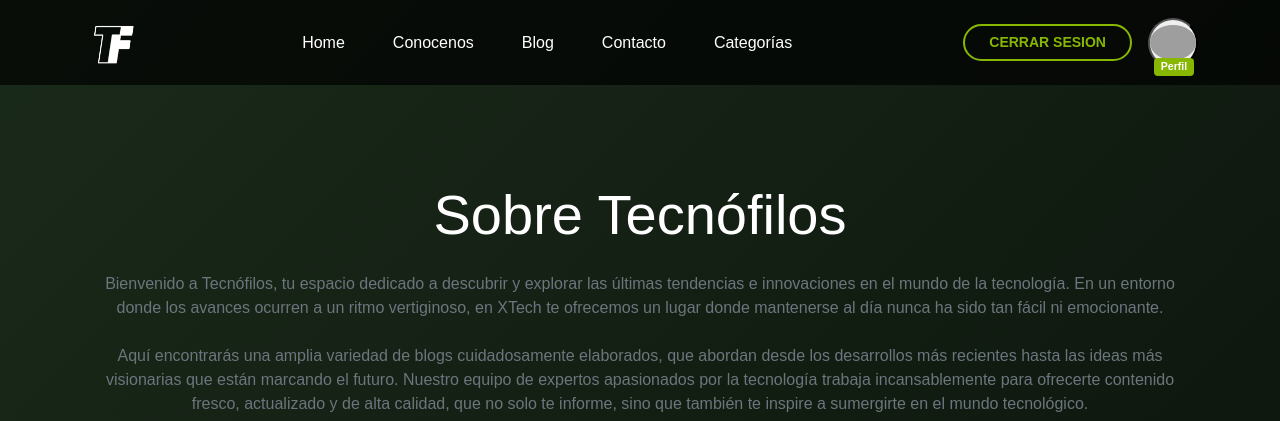
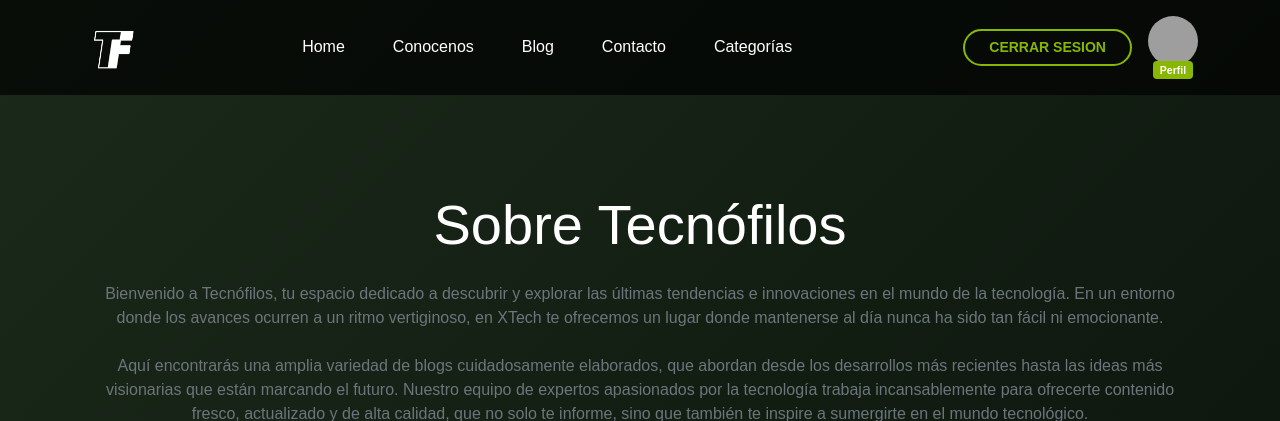
Before and after one commit to anabelaMaciel/proyecto-final-info, a Django app: page /about/ in a window 1280 px wide. Shown: the top 421 px of the page. Run offline with Django 5.2, Linux system fonts and the light colour scheme; the visitor is signed in with stand-in values (Sample User, id 1); grey boxes are pictures that could not be loaded.

Commit message:
Arregle boton de perfil

```diff
--- a/templates/base.html
+++ b/templates/base.html
@@ -284,21 +284,22 @@
                         <b class="small">CERRAR SESION</b>
                     </button>
                 </form>
-
-                <button title="Mi perfil" type="button" style="width: 50px; height: 50px" class="d-flex p-0 m-0 rounded-circle align-items-center mx-auto my-3">
-                    <a href="{% url 'editar_perfil' %}">
+                <div class="d-flex flex-column align-items-center mx-auto my-3">
+                    <a href="{% url 'editar_perfil' %}" class="p-0 m-0 rounded-circle d-flex align-items-center">
                         {% if user.imagen_perfil %}
-                            <img src="{{ user.imagen_perfil.url }}" alt="Imagen de perfil" class="img-fluid rounded-circle">
+                            <img src="{{ user.imagen_perfil.url }}" alt="Imagen de perfil" style="width: 50px; height: 50px" class="img-fluid rounded-circle">
                         {% else %}
-                            <img src="{% static 'path/to/default-image.jpg' %}" alt="Imagen de perfil predeterminada" class="img-fluid rounded-circle">
+                            <img src="{% static 'path/to/default-image.jpg' %}" alt="Imagen de perfil predeterminada" style="width: 50px; height: 50px" class="img-fluid rounded-circle">
                         {% endif %}
                     </a>
-                    <a href="{% url 'editar_perfil' %}" class="position-absolute mt-4 ms-1">
-                        <small class="mt-4">
-                            <span class="badge text-black verde-lima mt-4">Perfil</span>
+                    <a href="{% url 'editar_perfil' %}" style="margin-top: -5px;">
+                        <small>
+                            <span class="badge text-black verde-lima">Perfil</span>
                         </small>
                     </a>
-                </button>
+                </div>
+
+
             {% else %}
                 <a href="{% url 'login' %}" class="btn rounded-pill verde-lima px-4 btn-success mx-2 my-1">
                     <b class="small">INICIAR SESION</b>
```
